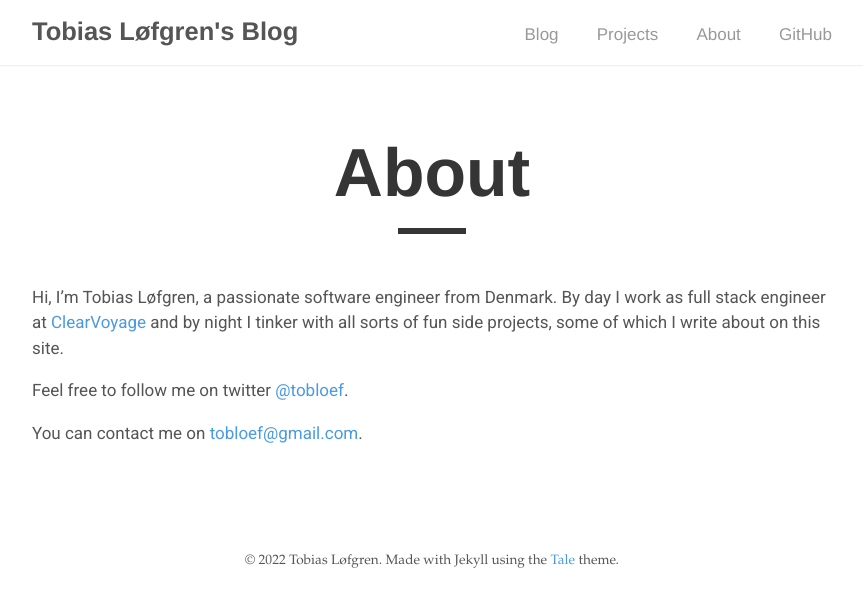
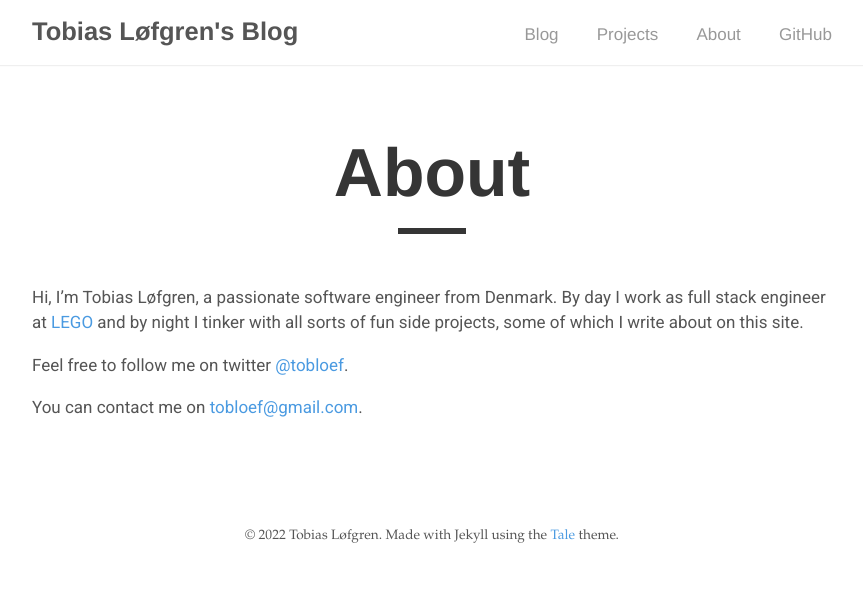
Before and after one commit to tobloef/tobloef.github.io, a Jekyll site: the page built from about.md, in a window 1280 px wide. Shown: the top 607 px of the page, without its empty margins (208-1071 px from the left). Built offline with Jekyll 4.4.1, drawn with Linux system fonts in a browser that asks for light colours.

Commit message:
Update about.md

```diff
--- a/about.md
+++ b/about.md
@@ -4,7 +4,7 @@
 permalink: /about
 ---
 
-Hi, I'm Tobias Løfgren, a passionate software engineer from Denmark. By day I work as full stack engineer at [ClearVoyage](https://clearvoyage.com/) and by night I tinker with all sorts of fun side projects, some of which I write about on this site.
+Hi, I'm Tobias Løfgren, a passionate software engineer from Denmark. By day I work as full stack engineer at [LEGO]([https://clearvoyage.com/](https://www.lego.com/)) and by night I tinker with all sorts of fun side projects, some of which I write about on this site.
 
 Feel free to follow me on twitter [@tobloef](https://www.twitter.com/tobloef).
 
```
